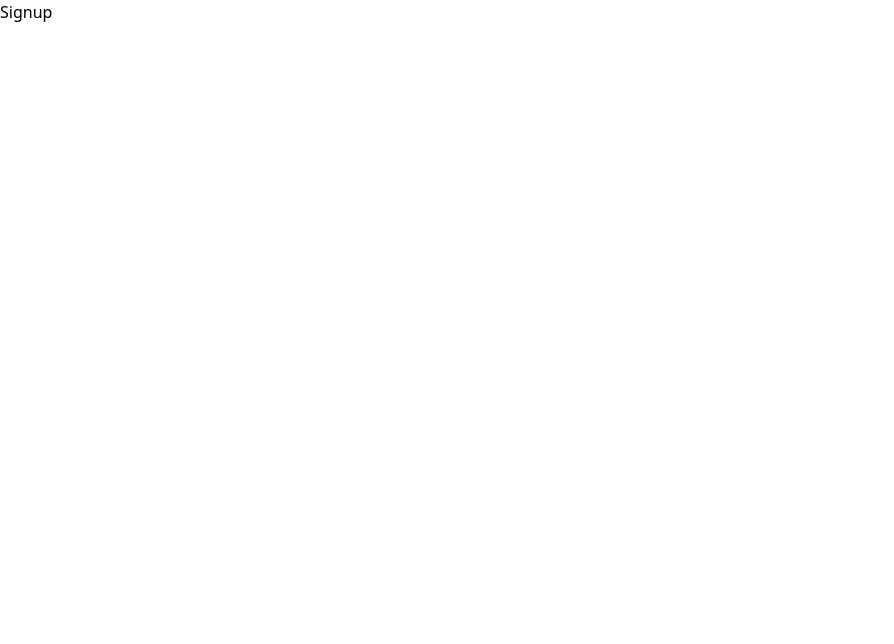
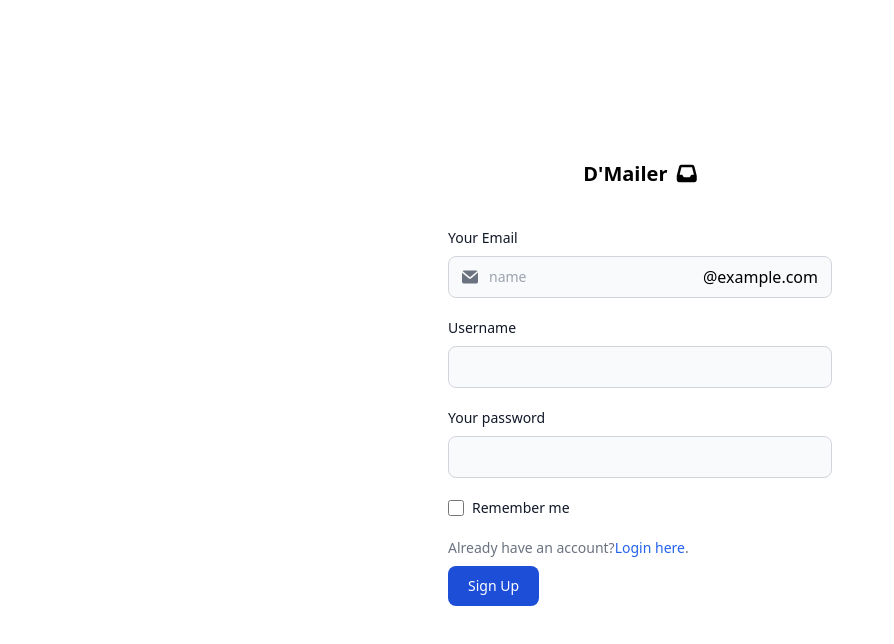
Before and after one commit to AngeloKwakye/custom-mailer, a React (Create React App) app: page /signup in a window 1280 px wide. Shown: the top 644 px of the page, without its empty margins (0-894 px from the left). Built offline with nearby package versions, Linux system fonts and the light colour scheme.

Commit message:
another frontend update

```diff
--- a/src/pages/compose-message.jsx
+++ b/src/pages/compose-message.jsx
@@ -22,14 +22,14 @@ export const ComposeMessage = ({ sidebarToggle, setsetUserPage }) => {
           </div>
 
           <div className="flex h-10 w-10 hover:bg-violet-100 focus:bg-violet-100 flex justify-center items-center rounded ">
-          <i class="fa-solid fa-trash"></i>
+          <i className="fa-solid fa-trash"></i>
           </div>
         </div>
         <hr />
 
         <div className="flex items-center py-2 px-3">
           <div className="flex gap-5">
-            <button className="py-1 px-7 border rounded bg-white hover:bg-violet-100 focus:bg-green-700  text-back">
+            <button className="py-1 px-7 border rounded bg-white hover:bg-violet-100 text-back">
               To
             </button>
 
@@ -44,8 +44,10 @@ export const ComposeMessage = ({ sidebarToggle, setsetUserPage }) => {
         </div>
         <hr />
 
-       <div className="ml-2 mt-5 w-[850px] h-auto">
-        <textarea className="w-full" rows='19' name="mesage" />
+       <div  className={`${
+          sidebarToggle ? "" : "w-[900px]"
+        } mr-2 h-auto ml-2 mt-5`} >
+        <textarea className="w-full border p-5" rows='18' name="mesage" />
        </div>
       </div>
     </div>
--- a/src/pages/login.jsx
+++ b/src/pages/login.jsx
@@ -1,7 +1,59 @@
-import React from 'react'
+import React from "react";
+import { Link, useNavigate } from "react-router-dom";
 
 export const Login = () => {
+  const navigate = useNavigate();
+
+  const handleSubmit = (e) => {
+    e.preventDefault();
+    navigate("/");
+  };
+
   return (
-    <div>Login</div>
-  )
-}
+    <>
+      <form className="mt-40 max-w-sm mx-auto" onSubmit={handleSubmit}>
+        <div className="mb-10 text-center">
+          <span className="text-xl font-bold">
+            D'Mailer <i className="fa-solid fa-inbox ml-1"></i>
+          </span>
+        </div>
+        <div className="mb-5">
+          <label
+            htmlFor="email"
+            className="block mb-2 text-sm font-medium text-gray-900 dark:text-white"
+          >
+            Your email
+          </label>
+          <input
+            type="email"
+            id="email"
+            className="bg-gray-50 border border-gray-300 text-gray-900 text-sm rounded-lg focus:ring-blue-500 focus:border-blue-500 block w-full p-2.5 dark:bg-gray-700 dark:border-gray-600 dark:placeholder-gray-400 dark:text-white dark:focus:ring-blue-500 dark:focus:border-blue-500"
+            placeholder="name@flowbite.com"
+            required
+          />
+        </div>
+        <div className="mb-5">
+          <label
+            htmlFor="password"
+            className="block mb-2 text-sm font-medium text-gray-900 dark:text-white"
+          >
+            Your password
+          </label>
+          <input
+            type="password"
+            id="password"
+            className="bg-gray-50 border border-gray-300 text-gray-900 text-sm rounded-lg focus:ring-blue-500 focus:border-blue-500 block w-full p-2.5 dark:bg-gray-700 dark:border-gray-600 dark:placeholder-gray-400 dark:text-white dark:focus:ring-blue-500 dark:focus:border-blue-500"
+            required
+          />
+        </div>
+        <p id="helper-text-explanation" className=" mb-2 text-sm text-gray-500 dark:text-gray-400">Don't have an account?<Link  to="/signup" className="font-medium text-blue-600 hover:underline dark:text-blue-500">Signup here</Link>.</p>
+        <button
+          type="submit"
+          className="text-white bg-blue-700 hover:bg-blue-800 focus:ring-4 focus:outline-none focus:ring-blue-300 font-medium rounded-lg text-sm w-full sm:w-auto px-5 py-2.5 text-center dark:bg-blue-600 dark:hover:bg-blue-700 dark:focus:ring-blue-800"
+        >
+          Login
+        </button>
+      </form>
+    </>
+  );
+};
--- a/src/pages/mail.jsx
+++ b/src/pages/mail.jsx
@@ -3,7 +3,7 @@ import { Sidebar } from "../components/sidebar";
 import { Navbar } from "../components/navbar";
 import { ComposeMessage } from "./compose-message";
 import { Inbox } from "./inbox";
-import { Outbox } from "./outbox";
+import { Outbox } from "./outboxx";
 import { InboxLists } from "../components/inbox-lists";
 
 export const Mail = () => {
@@ -22,12 +22,12 @@ export const Mail = () => {
           setSidebarToggle={setSidebarToggle}
         />
       </div>
-      <div className="flex">
+      <div className="flex bg-zinc-200">
         <div className="bg-zinc-200">
           <InboxLists userPage={userPage} sidebarToggle={sidebarToggle} />
         </div>
 
-        <div className="bg-zinc-200 w-full h-[100vh]">
+        <div className=" w-full h-[80vh]">
           {userPage === "New Mail" && (
             <ComposeMessage
               sidebarToggle={sidebarToggle}
@@ -36,10 +36,7 @@ export const Mail = () => {
           )}
           {userPage === "Inbox" && <Inbox sidebarToggle={sidebarToggle} />}
           {userPage === "Outbox" && (
-            <p>
-              {" "}
-              <Outbox />{" "}
-            </p>
+              <Outbox />
           )}
           {/* {userPage === "experiences" && <p> <AdminExperiences sidebarToggle={sidebarToggle} /> </p>} */}
         </div>
--- a/src/pages/profile.jsx
+++ b/src/pages/profile.jsx
@@ -2,6 +2,6 @@ import React from 'react'
 
 export const Profile = () => {
   return (
-    <div>Profile</div>
+    <div>Inprogress....😁</div>
   )
 }
--- a/src/pages/signup.jsx
+++ b/src/pages/signup.jsx
@@ -1,7 +1,109 @@
-import React from 'react'
+import React from "react";
+import { Link, useNavigate } from "react-router-dom";
 
 export const Signup = () => {
+  const navigate = useNavigate();
+
+  const handleSubmit = (e) => {
+    e.preventDefault();
+    navigate("/");
+  };
+
   return (
-    <div>Signup</div>
-  )
-}
+    <>
+      <form className="mt-40 max-w-sm mx-auto" onSubmit={handleSubmit}>
+        <div className="mb-10 text-center">
+          <span className="text-xl font-bold">
+            D'Mailer <i className="fa-solid fa-inbox ml-1"></i>
+          </span>
+        </div>
+        <div className="mb-5">
+          <label
+            htmlFor="email-address-icon"
+            className="block mb-2 text-sm font-medium text-gray-900 dark:text-white"
+          >
+            Your Email
+          </label>
+          <div className="relative">
+            <div className="absolute inset-y-0 start-0 flex items-center ps-3.5 pointer-events-none">
+              <svg
+                className="w-4 h-4 text-gray-500 dark:text-gray-400"
+                aria-hidden="true"
+                xmlns="http://www.w3.org/2000/svg"
+                fill="currentColor"
+                viewBox="0 0 20 16"
+              >
+                <path d="m10.036 8.278 9.258-7.79A1.979 1.979 0 0 0 18 0H2A1.987 1.987 0 0 0 .641.541l9.395 7.737Z" />
+                <path d="M11.241 9.817c-.36.275-.801.425-1.255.427-.428 0-.845-.138-1.187-.395L0 2.6V14a2 2 0 0 0 2 2h16a2 2 0 0 0 2-2V2.5l-8.759 7.317Z" />
+              </svg>
+            </div>
+            <input
+              type="text"
+              id="email-address-icon"
+              name="email"
+              className="bg-gray-50 border border-gray-300 text-gray-900 text-sm rounded-lg focus:ring-blue-500 focus:border-blue-500 block w-full ps-10 p-2.5  dark:bg-gray-700 dark:border-gray-600 dark:placeholder-gray-400 dark:text-white dark:focus:ring-blue-500 dark:focus:border-blue-500"
+              placeholder="name"
+              required
+            />
+            <div className="absolute inset-y-0 end-0 flex items-center pr-3.5 pointer-events-none">
+              @example.com
+            </div>
+          </div>
+        </div>
+        <div className="mb-5">
+          <label
+            htmlFor="username"
+            name="useraname"
+            className="block mb-2 text-sm font-medium text-gray-900 dark:text-white"
+          >
+            Username
+          </label>
+          <input
+            type="text"
+            id="username"
+            className="bg-gray-50 border border-gray-300 text-gray-900 text-sm rounded-lg focus:ring-blue-500 focus:border-blue-500 block w-full p-2.5 dark:bg-gray-700 dark:border-gray-600 dark:placeholder-gray-400 dark:text-white dark:focus:ring-blue-500 dark:focus:border-blue-500"
+            required
+          />
+        </div>
+        <div className="mb-5">
+          <label
+            htmlFor="password"
+            className="block mb-2 text-sm font-medium text-gray-900 dark:text-white"
+          >
+            Your password
+          </label>
+          <input
+            type="password"
+            id="password"
+            name="password"
+            className="bg-gray-50 border border-gray-300 text-gray-900 text-sm rounded-lg focus:ring-blue-500 focus:border-blue-500 block w-full p-2.5 dark:bg-gray-700 dark:border-gray-600 dark:placeholder-gray-400 dark:text-white dark:focus:ring-blue-500 dark:focus:border-blue-500"
+            required
+          />
+        </div>
+        <div className="flex items-start mb-5">
+          <div className="flex items-center h-5">
+            <input
+              id="remember"
+              type="checkbox"
+              value=""
+              className="w-4 h-4 border border-gray-300 rounded bg-gray-50 focus:ring-3 focus:ring-blue-300 dark:bg-gray-700 dark:border-gray-600 dark:focus:ring-blue-600 dark:ring-offset-gray-800 dark:focus:ring-offset-gray-800"
+            />
+          </div>
+          <label
+            htmlFor="remember"
+            className="ms-2 text-sm font-medium text-gray-900 dark:text-gray-300"
+          >
+            Remember me
+          </label>
+        </div>
+        <p id="helper-text-explanation" className=" mb-2 text-sm text-gray-500 dark:text-gray-400">Already have an account?<Link  to="/login" className="font-medium text-blue-600 hover:underline dark:text-blue-500">Login here</Link>.</p>
+        <button
+          type="submit"
+          className="text-white bg-blue-700 hover:bg-blue-800 focus:ring-4 focus:outline-none focus:ring-blue-300 font-medium rounded-lg text-sm w-full sm:w-auto px-5 py-2.5 text-center dark:bg-blue-600 dark:hover:bg-blue-700 dark:focus:ring-blue-800"
+        >
+          Sign Up
+        </button>
+      </form>
+    </>
+  );
+};
```
Also changed, not shown: src/components/navbar.jsx (+18 -20 lines), src/pages/inbox.jsx (+19 -12 lines), src/pages/outboxx.jsx (renamed from src/pages/outbox.jsx).
